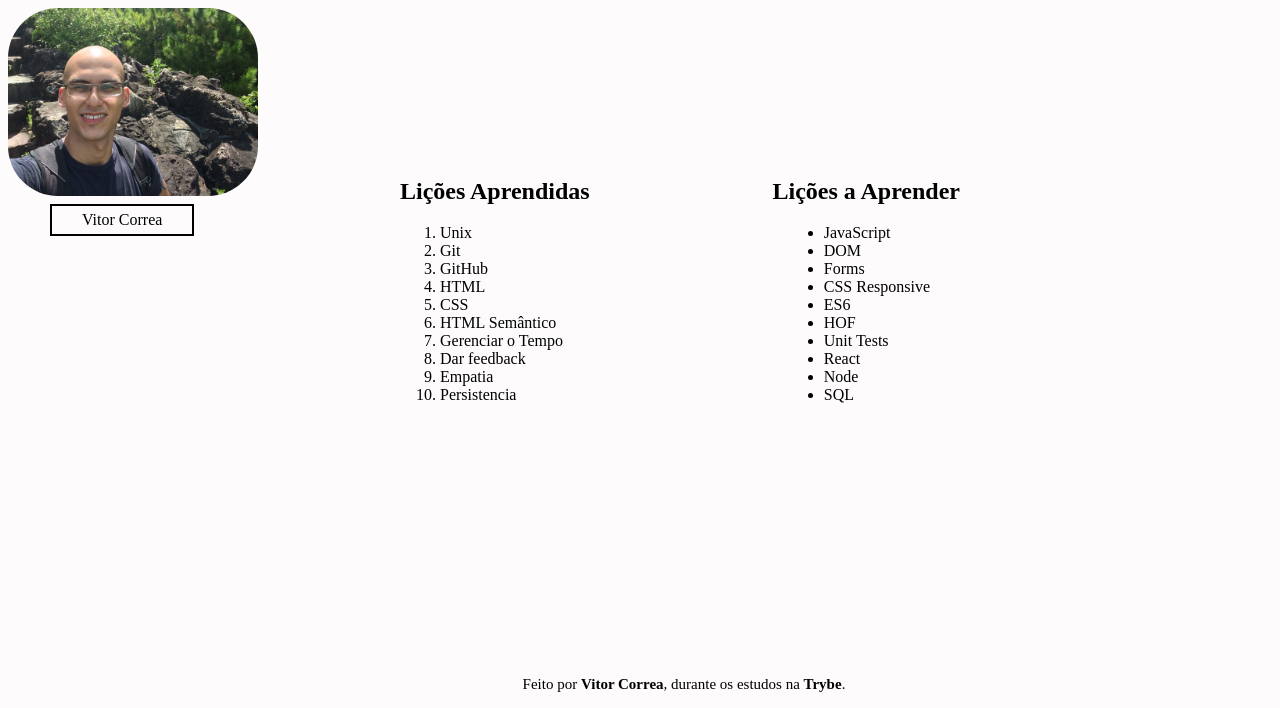
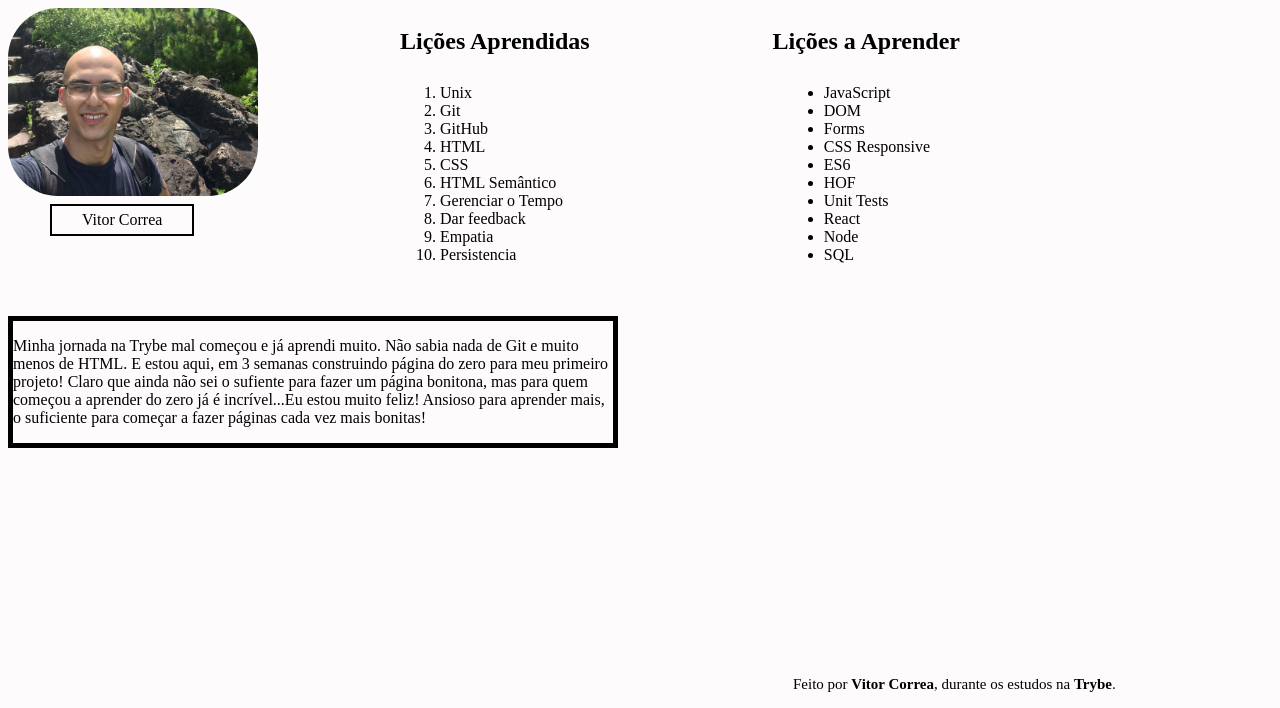
Before and after one commit to VitorCorrea18/first_project_lessons_learned, a website: page index.html in a window 1280 px wide. Shown: the part 92-800 px from the top of the page. Drawn offline with Linux system fonts and the light colour scheme.

Commit message:
conlcuido o oitavo requisito

```diff
--- a/index.html
+++ b/index.html
@@ -52,6 +52,15 @@
         <li>SQL</li>
       </ul>
     </section>
+    <article id="artigo">
+      <p>Minha jornada na Trybe mal começou e já aprendi muito. Não sabia nada
+        de Git e muito menos de HTML. E estou aqui, em 3 semanas construindo
+        página do zero para meu primeiro projeto! Claro que ainda não sei o
+        sufiente para fazer um página bonitona, mas para quem começou a aprender
+        do zero já é incrível...Eu estou muito feliz! Ansioso para aprender mais,
+        o suficiente para começar a fazer páginas cada vez mais bonitas!
+      </p>
+    </article>
   </main>
   <footer id="rodape">
     <p id="creditos">
--- a/style.css
+++ b/style.css
@@ -33,31 +33,31 @@ body {
 
 #licoes_aprendidas {
   position: fixed;
-  top: 300px;
+  top: 160px;
   left: 400px;
 }
 
 #learned {
   position: fixed;
-  top: 250px;
+  top: 100px;
   left: 400px;
 }
 
 #licoes_a_aprender {
   position: fixed;
   right: 350px;
-  top: 300px;
+  top: 160px;
 }
 
 #to-be-learned {
   position: fixed;
-  top: 250px;
+  top: 100px;
   right: 320px;
 }
 
 #rodape {
   position: fixed;
-  left: 30%;
+  right: 2%;
   bottom: 0%;
   width: 600px;
 }
@@ -79,3 +79,10 @@ body {
   top: 4%;
   left: 115px;
 }
+
+#artigo {
+  position: relative;
+  width: 600px;
+  top: 400px;
+  border: 5px solid black;
+}
```
